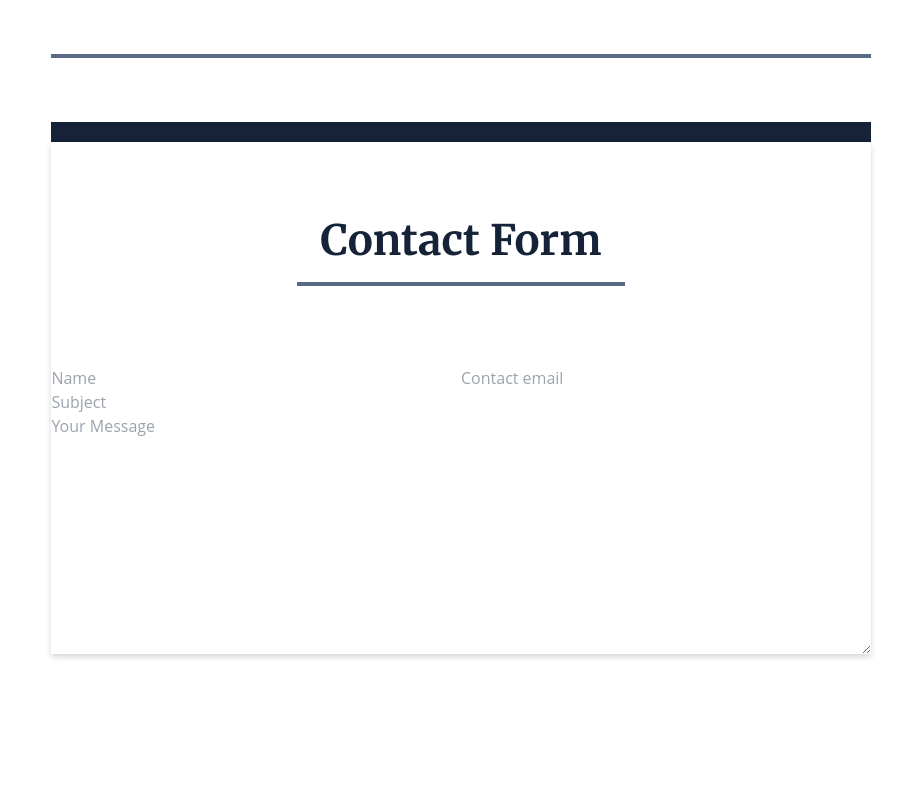
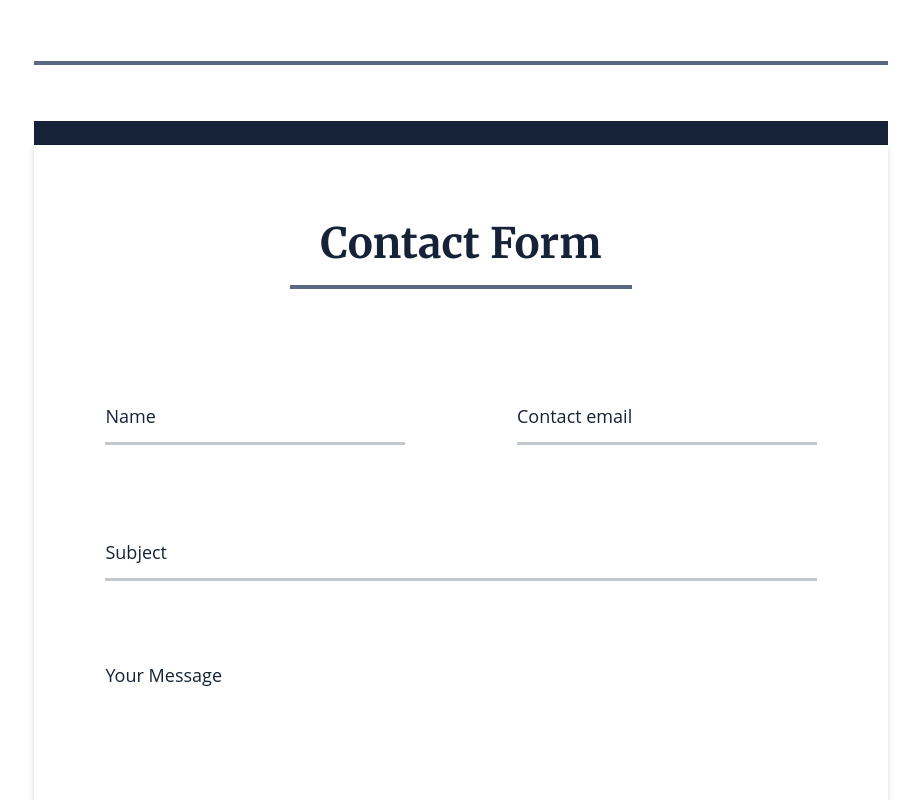
Before and after one commit to Lino004/iwc, a Vue app: page /contact in a window 1280 px wide. Shown: the part 1260-2060 px from the top of the page, without its empty margins (179-1100 px from the left). Before the commit the page ends 2026 px from the top, so only its background shows below. Built offline with nearby package versions, Linux system fonts and the light colour scheme; no server answers; a small style sheet from the web is missing.

Commit message:
contact page

```diff
--- a/src/components/public/about/AboutSearch.vue
+++ b/src/components/public/about/AboutSearch.vue
@@ -2,6 +2,7 @@
   <section class="w-full">
     <div class="px-10 py-16">
       <form action="" class="flex lg:flex-row flex-col w-full justify-around">
+
         <div class="input-search lg:w-1/3 md:w-3/4 md:mx-auto">
           <label for="search py-auto" class="font-bold text-primary lg:text-lg">SEARCH</label> <br />
           <input
@@ -28,10 +29,7 @@
         </div>
 
         <div class="lg:w-1/4 md:w-3/4 md:mx-auto">
-          <label for="provinces" class="font-bold text-primary lg:text-lg"
-            >PROVINCE</label
-          >
-          <div class="select">
+          <label for="provinces" class="font-bold text-primary lg:text-lg">PROVINCE</label>
             <select
               name="provinces"
               id="provinces"
@@ -43,7 +41,6 @@
               <option value="province3">P3</option>
               <option value="province4">P4</option>
             </select>
-          </div>
         </div>
       </form>
     </div>
--- a/src/components/public/contact/ContactForm.vue
+++ b/src/components/public/contact/ContactForm.vue
@@ -1,7 +1,6 @@
 <template>
-  <section class="mx-auto container">
-    <div class="w-4/5 mx-auto">
-      <div class="w-full h-5 bg-primary"></div>
+  <div>
+    <div class="h-6 bg-primary"></div>
     <div class="shadow-box1">
       <div class="py-20">
         <h3
@@ -14,34 +13,123 @@
         />
       </div>
 
+      <form novalidate='true' @submit="checkForm" class="grid grid-rows-1 gap-y-10 pb-24">
+        <div class="grid lg:grid-cols-2 w-10/12 mx-auto gap-x-28">
           <div>
-          <div class="grid lg:grid-cols-2">
+            <input
+              id="name"
+              v-model="name"
+              type="text"
+              placeholder="Name"
+              required
+              class="w-full my-5 h-14 appearance-none input  focus:outline-0 hover:outline-0 text-primary font-sans sm:text-lg placeholder-primary"
+            />
+          </div>
+
           <div>
-              <input type="text" placeholder="Name" />
-            </div>
-            <div>
-              <input type="email" placeholder="Contact email" />
+            <input
+              id="email"
+              v-model="email"
+              type="email"
+              placeholder="Contact email"
+              required
+              class="w-full my-5 h-14 appearance-none input  focus:outline-0 hover:outline-0 text-primary font-sans sm:text-lg placeholder-primary"
+            />
           </div>
         </div>
 
-          <div class="grid lg:grid-col-1">
-            <input type="text" placeholder="Subject" />
+        <div class="grid lg:grid-col-1 w-10/12 mx-auto">
+          <input
+            id="subject"
+            v-model="subject"
+            type="text"
+            placeholder="Subject"
+            required
+            class="w-full my-5 h-14 appearance-none input focus:outline-0 hover:outline-0 text-primary placeholder-primary font-sans sm:text-lg"
+          />
         </div>
 
-          <div class="grid lg:grid-col-1">
+        <div class="grid lg:grid-col-1 w-10/12 mx-auto">
           <textarea
-              name="message"
             id="message"
             placeholder="Your Message"
             rows="10"
+            required
+            class="w-full my-5 appearance-none input  focus:outline-0 hover:outline-0 text-primary placeholder-primary font-sans sm:text-lg"
           ></textarea>
         </div>
+
+        <div class="grid lg:grid-col-1 w-auto mx-auto">
+          <p v-if="errors.length">
+            <b>Please correct the following error(s):</b>
+            <ul>
+              <li :key="error" v-for="error in errors">{{ error }}</li>
+            </ul>
+          </p>
+          {{ confirmationText }}
+        </div>
+
+        <div class="grid lg:grid-col-1 w-auto mx-auto">
+          <button type="submit" class="bg-grid1 rounded-15px font-sans font-bold text-white px-5 py-2 text-lg hover:bg-secondary">
+            SUBMIT
+          </button>
+        </div>
+
+      </form>
     </div>
   </div>
-    </div>
-  </section>
 </template>
 
 <script>
-export default {}
+export default {
+  data: () => {
+    return {
+      errors: [],
+      name: '',
+      email: '',
+      subject: '',
+      message: ''
+    }
+  },
+  methods: {
+    checkForm: function (e) {
+      this.errors = []
+
+      if (!this.name) {
+        this.errors.push('Name is required.')
+      }
+
+      if (!this.email) {
+        this.errors.push('Email is required.')
+      } else if (!this.validEmail(this.email)) {
+        this.errors.push('Valid email required.')
+      }
+
+      if (!this.subject) {
+        this.errors.push('Subject is required.')
+      }
+
+      if (!this.message) {
+        this.errors.push('Message is required.')
+      }
+
+      if (!this.errors.length) {
+        return true
+      }
+
+      e.preventDefault()
+    },
+    validEmail: function (email) {
+      var re = /^(([^<>()[\]\\.,;:\s@"]+(\.[^<>()[\]\\.,;:\s@"]+)*)|(".+"))@((\[[0-9]{1,3}\.[0-9]{1,3}\.[0-9]{1,3}\.[0-9]{1,3}\])|(([a-zA-Z\-0-9]+\.)+[a-zA-Z]{2,}))$/
+      return re.test(email)
+    }
+  }
+}
 </script>
+
+<style scoped>
+.input {
+  border-top: none;
+  border-bottom: 3px solid #c4c8cd;
+}
+</style>
--- a/src/components/public/contact/ContactInfo.vue
+++ b/src/components/public/contact/ContactInfo.vue
@@ -1,5 +1,5 @@
 <template>
-  <section class="container mx-auto py-16">
+  <section class="">
     <div>
       <h3
         class="font-bold text-primary font-serif text-center text-2xl sm:text-3xl md:text-3xl lg:text-42px"
@@ -11,7 +11,7 @@
       />
     </div>
 
-    <div class="w-4/5 py-20 mx-auto">
+    <div class="py-20 mx-auto">
       <div class="grid lg:grid-cols-2">
         <div class="">
           <img src="@/assets/images/contact/GoogleMapTA.png" alt="" class="" />
@@ -68,7 +68,6 @@
         </div>
       </div>
     </div>
-    <hr class="w-4/5 mx-auto border-2 border-grid2" />
   </section>
 </template>
 
--- a/src/views/public/Contact.vue
+++ b/src/views/public/Contact.vue
@@ -1,13 +1,16 @@
 <template>
-  <div class="w-full mx-auto">
+  <div class="w-full">
     <app-header></app-header>
     <app-menu></app-menu>
     <app-hero :title="title" :src="src"></app-hero>
 
-    <section class="container w-11/12 xl:w-8/12 mx-auto py-28">
+    <section class="container mx-auto py-28 w-8/12">
       <contact-info></contact-info>
+      <hr class="my-14 mx-auto border-2 border-grid2" />
       <contact-form></contact-form>
     </section>
+
+    <app-footer></app-footer>
   </div>
 </template>
 
@@ -19,9 +22,10 @@ import AppMenu from '@/components/public/general/AppMenu.vue'
 import bg from '@/assets/images/contact/coffee-card.png'
 import ContactInfo from '@/components/public/contact/ContactInfo.vue'
 import ContactForm from '@/components/public/contact/ContactForm.vue'
+import AppFooter from '../../components/public/general/AppFooter.vue'
 
 export default {
-  components: { AppHeader, AppMenu, AppHero, ContactInfo, ContactForm },
+  components: { AppHeader, AppMenu, AppHero, ContactInfo, ContactForm, AppFooter },
   data () {
     return {
       src: bg,
--- a/tailwind.js
+++ b/tailwind.js
@@ -12,13 +12,12 @@ module.exports = {
       grid3: '#F9F8F6',
       secondary: '#C29C4A'
     }),
+    placeholderColor: theme => ({
+      ...theme('colors'),
+      primary: '#152237'
+    }),
     borderRadius: {
-      none: '0',
-      sm: '0.125rem',
-      DEFAULT: '0.25rem',
-      md: '0.375rem',
-      lg: '0.5rem',
-      full: '9999px',
+      ...defaultTheme.borderRadius,
       '15px': '0.938rem'
     },
     textColor: theme => ({
```
Lines whose indentation alone changed are shown as unchanged.
